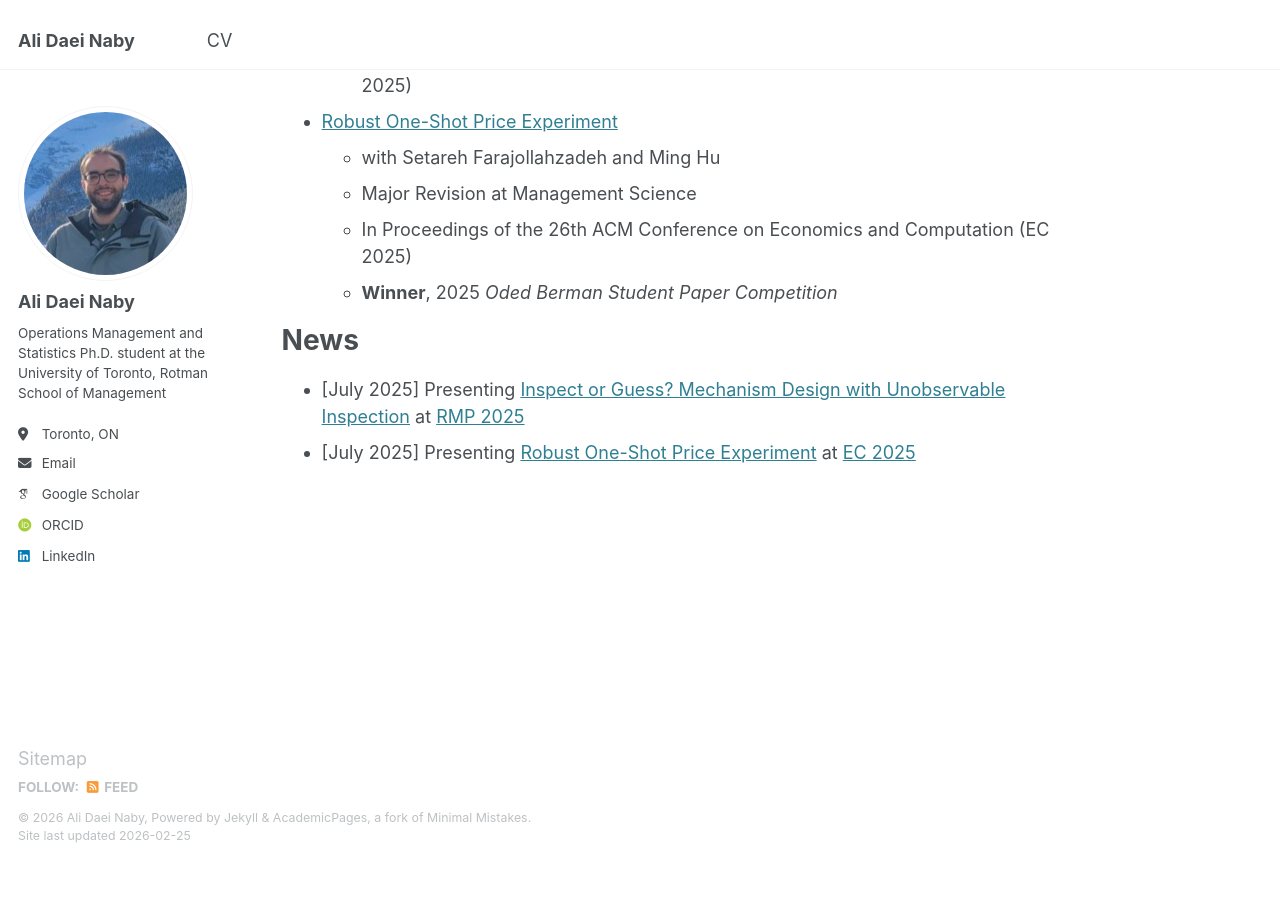
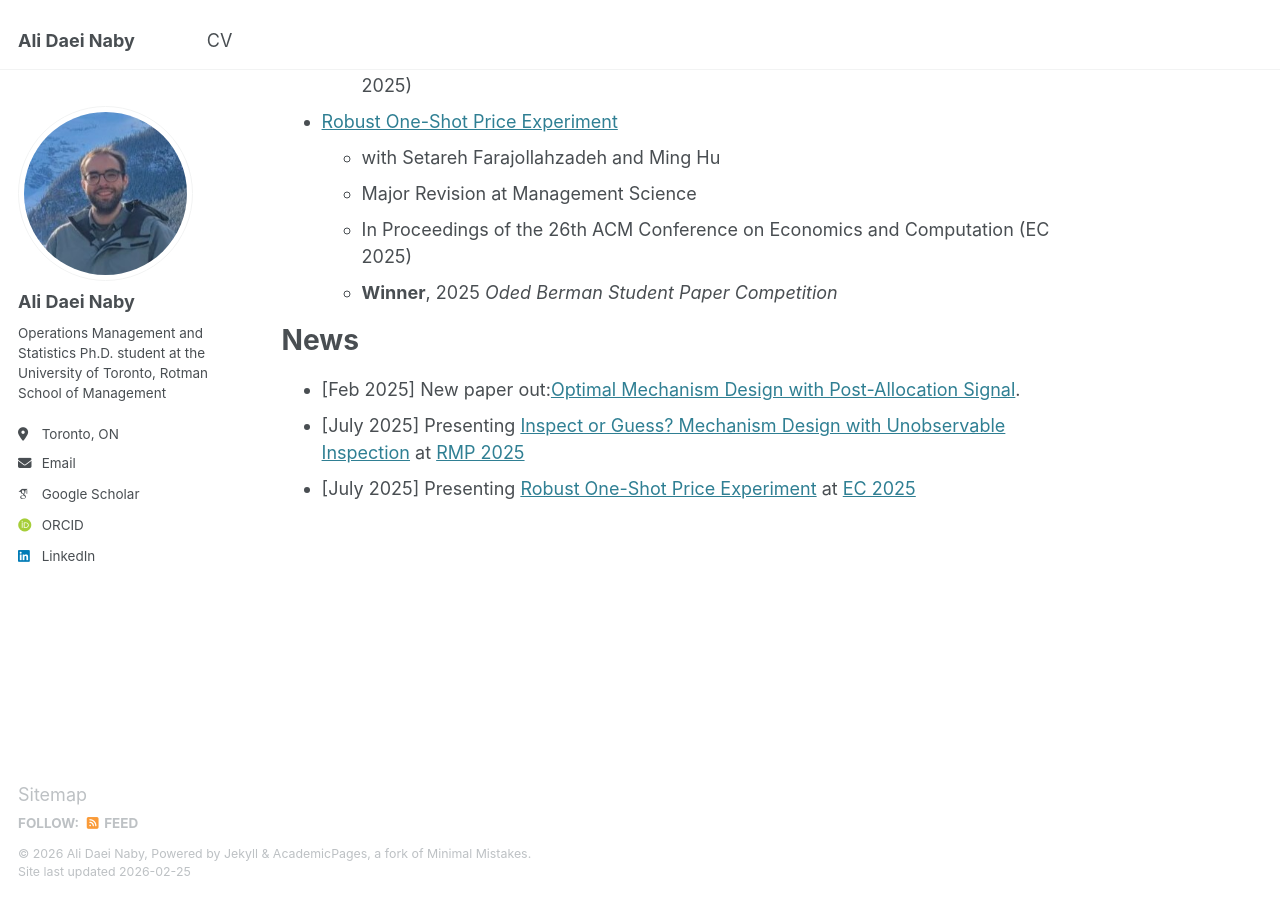
Before and after one commit to alidaeinaby/alidaeinaby.github.io, a Jekyll site: the page built from _pages/about.md, in a window 1280 px wide and 900 px high, scrolled down 862 px. Built offline with Jekyll 4.4.1, drawn with Linux system fonts in a browser that asks for light colours; some web fonts are replaced; before the commit the page ends 1726 px from its top, so only the background shows below that.

Commit message:
Update about.md

```diff
--- a/_pages/about.md
+++ b/_pages/about.md
@@ -41,5 +41,6 @@ Publications
 
 News
 ======
+- [Feb 2025] New paper out:[Optimal Mechanism Design with Post-Allocation Signal](https://papers.ssrn.com/sol3/papers.cfm?abstract_id=6220718).
 - [July 2025] Presenting [Inspect or Guess? Mechanism Design with Unobservable Inspection](https://papers.ssrn.com/sol3/papers.cfm?abstract_id=5146874) at [RMP 2025](https://business.columbia.edu/2025-informs-conference)
 - [July 2025] Presenting [Robust One-Shot Price Experiment](https://papers.ssrn.com/sol3/papers.cfm?abstract_id=4899852) at [EC 2025](https://ec25.sigecom.org/)
```
